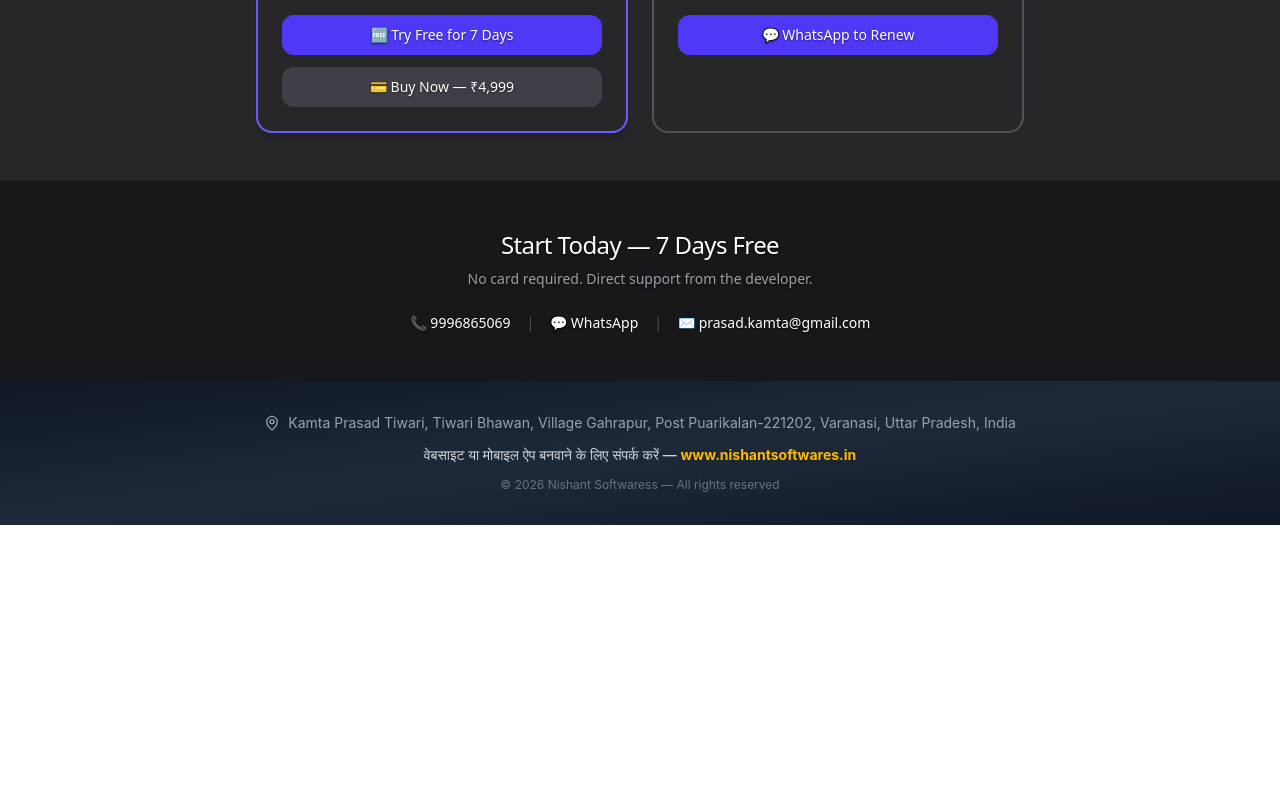
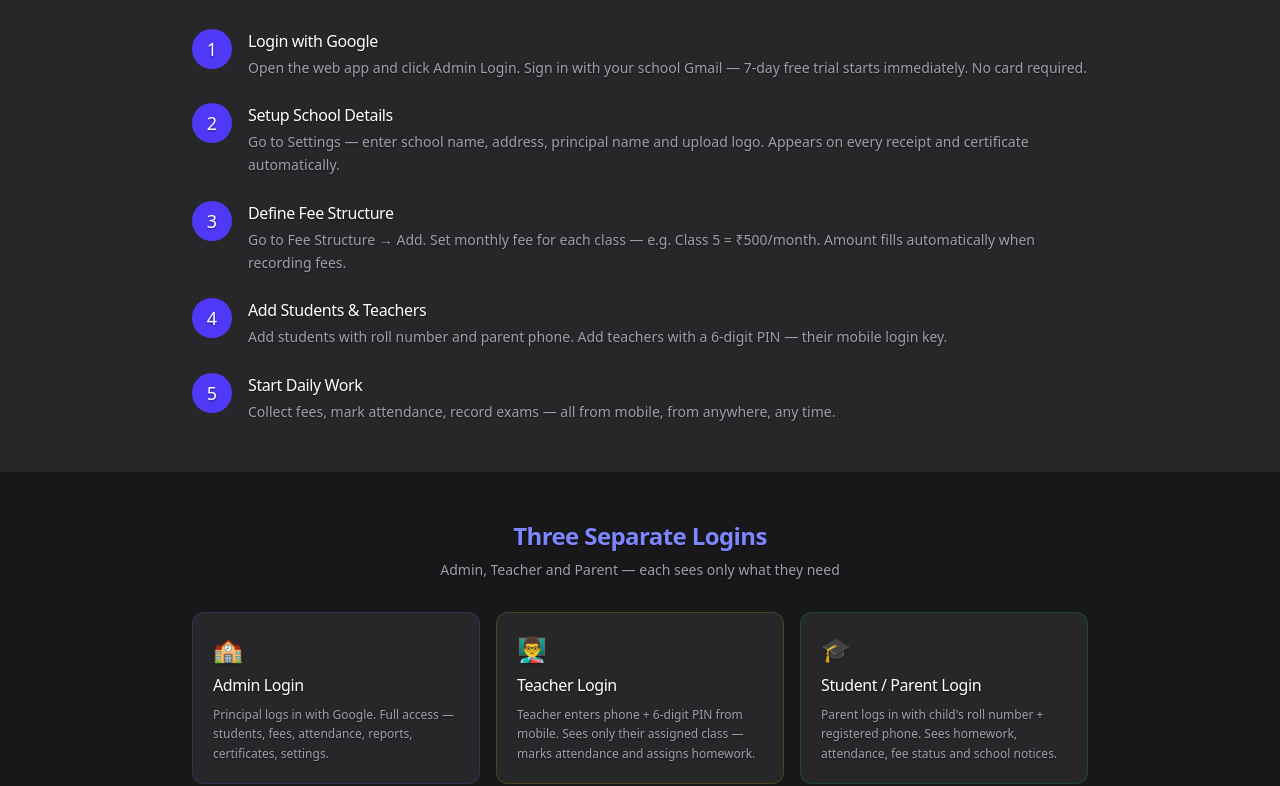
Before and after one commit to kp1153/creativesolutions, a Next.js app: page /school in a window 1280 px wide. Shown: the part 1379-2165 px from the top of the page. Before the commit the page ends 1904 px from the top, so only its background shows below. Built offline with nearby package versions, Linux system fonts and the light colour scheme.

Commit message:
force deploy

```diff
--- a/app/school/page.js
+++ b/app/school/page.js
@@ -4,15 +4,26 @@ const SCHOOL_EXE_URL = "https://github.com/kp1153/school-saas/releases/download/
 const SCHOOL_PWA_URL = "https://school.nishantsoftwares.in";
 
 const features = [
-  { icon: "🎓", title: "Student Management", desc: "Complete records — name, class, roll number, parent phone. Add one by one or import hundreds at once." },
-  { icon: "💰", title: "Fee Collection & Receipt", desc: "Record fees, print receipts instantly. See who paid, who hasn't. WhatsApp reminders in one click." },
+  { icon: "🎓", title: "Student Management", desc: "Complete records — name, class, roll number, parent phone. Add one by one or import hundreds at once from a CSV file." },
+  { icon: "💰", title: "Fee Collection & Receipt", desc: "Record fees, partial payments tracked automatically. Print receipts instantly. WhatsApp reminders to defaulters in one click." },
+  { icon: "🏷️", title: "Fee Structure", desc: "Define class-wise monthly fees once — amount fills automatically when recording payment. No manual entry every time." },
   { icon: "✅", title: "Daily Attendance", desc: "Class-wise attendance every day. WhatsApp alert to absent students' parents automatically." },
-  { icon: "🔑", title: "Teacher Attendance via PIN", desc: "Each teacher gets a 6-digit PIN. They log in from their mobile, mark their class attendance only." },
+  { icon: "🔑", title: "Teacher Login via PIN", desc: "Each teacher gets a 6-digit PIN. They log in from their mobile, mark attendance for their class only." },
   { icon: "📝", title: "Exams & Results", desc: "Schedule exams, enter marks — grade and pass/fail calculated automatically. Print report cards." },
   { icon: "📄", title: "Marksheet", desc: "Quarterly, half-yearly and annual marksheets for entire class. Print or share as PDF on WhatsApp." },
-  { icon: "🏅", title: "Certificates", desc: "TC, Character, Bonafide and Birth Certificate — one click, ready to print with school logo." },
+  { icon: "🏅", title: "Certificates", desc: "TC, Character, Bonafide and Birth Certificate — one click, ready to print with school logo and principal name." },
+  { icon: "🎓", title: "Student & Parent Portal", desc: "Parents log in with roll number and phone — see homework, attendance and fee status. No app download needed." },
   { icon: "🚌", title: "Transport", desc: "Routes, stops, monthly fees, driver details. Assign students and generate transport receipts." },
-  { icon: "📊", title: "Reports", desc: "Class-wise student count, fee collection, attendance percentage — all on one page." },
+  { icon: "📋", title: "Notice Board", desc: "Post school notices with priority levels. Parents see them instantly on their portal." },
+  { icon: "📊", title: "Reports", desc: "Class-wise student count, fee collection, attendance percentage and exam results — all on one page." },
+];
+
+const howTo = [
+  { step: "1", title: "Login with Google", desc: "Open the web app and click Admin Login. Sign in with your school Gmail — 7-day free trial starts immediately. No card required." },
+  { step: "2", title: "Setup School Details", desc: "Go to Settings — enter school name, address, principal name and upload logo. Appears on every receipt and certificate automatically." },
+  { step: "3", title: "Define Fee Structure", desc: "Go to Fee Structure → Add. Set monthly fee for each class — e.g. Class 5 = ₹500/month. Amount fills automatically when recording fees." },
+  { step: "4", title: "Add Students & Teachers", desc: "Add students with roll number and parent phone. Add teachers with a 6-digit PIN — their mobile login key." },
+  { step: "5", title: "Start Daily Work", desc: "Collect fees, mark attendance, record exams — all from mobile, from anywhere, any time." },
 ];
 
 export default function SchoolPage() {
@@ -75,7 +86,7 @@ export default function SchoolPage() {
       <section className="py-12 px-4 bg-zinc-900">
         <div className="max-w-5xl mx-auto">
           <h2 className="text-2xl font-bold text-center mb-2 text-indigo-400">What's Included?</h2>
-          <p className="text-center text-zinc-400 text-sm mb-8">9 features — one software, one price</p>
+          <p className="text-center text-zinc-400 text-sm mb-8">12 features — one software, one price</p>
           <div className="grid grid-cols-1 sm:grid-cols-2 md:grid-cols-3 gap-4">
             {features.map((f, i) => (
               <div key={i} className="bg-zinc-800 border border-indigo-500/20 rounded-xl px-4 py-4 flex gap-3 items-start">
@@ -86,6 +97,52 @@ export default function SchoolPage() {
                 </div>
               </div>
             ))}
+          </div>
+        </div>
+      </section>
+
+      {/* How to Use */}
+      <section className="py-12 px-4 bg-zinc-800">
+        <div className="max-w-4xl mx-auto">
+          <h2 className="text-2xl font-bold text-center mb-2 text-white">How to Get Started?</h2>
+          <p className="text-center text-zinc-400 text-sm mb-10">5 steps — up and running in 10 minutes</p>
+          <div className="space-y-6">
+            {howTo.map((h) => (
+              <div key={h.step} className="flex gap-4 items-start">
+                <div className="shrink-0 w-10 h-10 rounded-full bg-indigo-600 flex items-center justify-center font-extrabold text-white text-lg">
+                  {h.step}
+                </div>
+                <div>
+                  <h3 className="text-white font-bold text-base mb-1">{h.title}</h3>
+                  <p className="text-zinc-400 text-sm leading-relaxed">{h.desc}</p>
+                </div>
+              </div>
+            ))}
+          </div>
+        </div>
+      </section>
+
+      {/* Teacher & Parent Login */}
+      <section className="py-12 px-4 bg-zinc-900">
+        <div className="max-w-4xl mx-auto">
+          <h2 className="text-2xl font-bold text-center mb-2 text-indigo-400">Three Separate Logins</h2>
+          <p className="text-center text-zinc-400 text-sm mb-8">Admin, Teacher and Parent — each sees only what they need</p>
+          <div className="grid md:grid-cols-3 gap-4">
+            <div className="bg-zinc-800 rounded-xl p-5 border border-indigo-500/20">
+              <div className="text-2xl mb-2">🏫</div>
+              <h3 className="text-white font-bold mb-2">Admin Login</h3>
+              <p className="text-zinc-400 text-xs leading-relaxed">Principal logs in with Google. Full access — students, fees, attendance, reports, certificates, settings.</p>
+            </div>
+            <div className="bg-zinc-800 rounded-xl p-5 border border-yellow-500/20">
+              <div className="text-2xl mb-2">👨‍🏫</div>
+              <h3 className="text-white font-bold mb-2">Teacher Login</h3>
+              <p className="text-zinc-400 text-xs leading-relaxed">Teacher enters phone + 6-digit PIN from mobile. Sees only their assigned class — marks attendance and assigns homework.</p>
+            </div>
+            <div className="bg-zinc-800 rounded-xl p-5 border border-green-500/20">
+              <div className="text-2xl mb-2">🎓</div>
+              <h3 className="text-white font-bold mb-2">Student / Parent Login</h3>
+              <p className="text-zinc-400 text-xs leading-relaxed">Parent logs in with child's roll number + registered phone. Sees homework, attendance, fee status and school notices.</p>
+            </div>
           </div>
         </div>
       </section>
```
